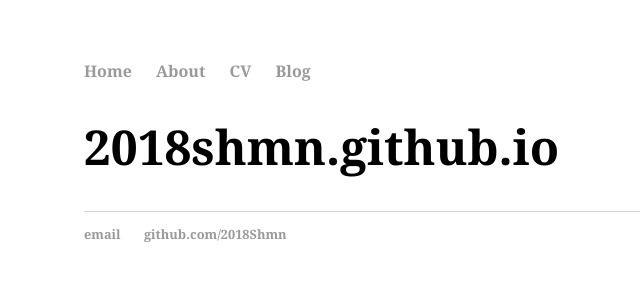
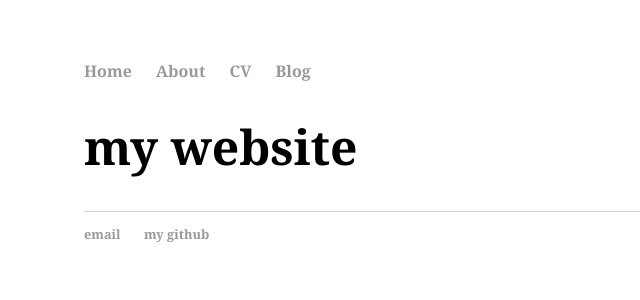
Before and after one commit to 2018shmn/2018shmn.github.io, a Jekyll site: the page built from README.md, in a window 1280 px wide. Shown: the top 300 px of the page, without its empty margins (108-748 px from the left). Built offline with Jekyll 4.4.1, drawn with Linux system fonts in a browser that asks for light colours; our own code applies the rules of GitHub Pages for plain Markdown files.

Commit message:
test change

```diff
--- a/README.md
+++ b/README.md
@@ -1 +1 @@
-# 2018shmn.github.io
+# my website
--- a/_layouts/default.html
+++ b/_layouts/default.html
@@ -20,7 +20,7 @@
 			<footer>
 	    		<ul>
 	        		<li><a href="mailto:2018Shmn@gmail.com">email</a></li>
-	        		<li><a href="https://github.com/2018shmn">github.com/2018Shmn</a></li>
+	        		<li><a href="https://github.com/2018shmn">my github</a></li>
 			</ul>
 			</footer>
 		</body>
```
Also changed, not shown: 1 other file.
